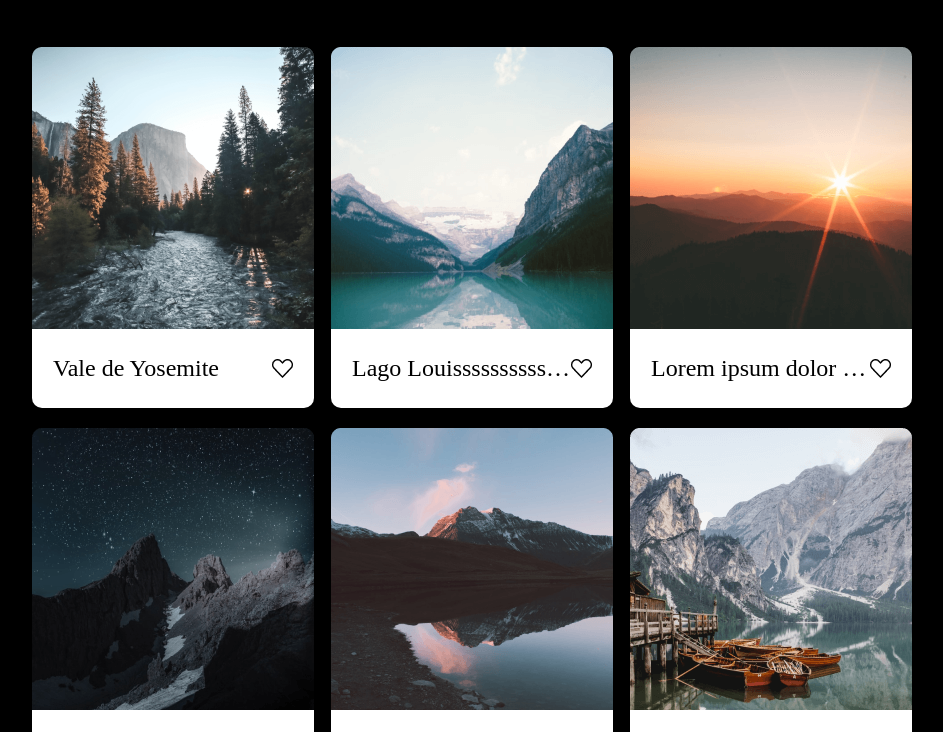
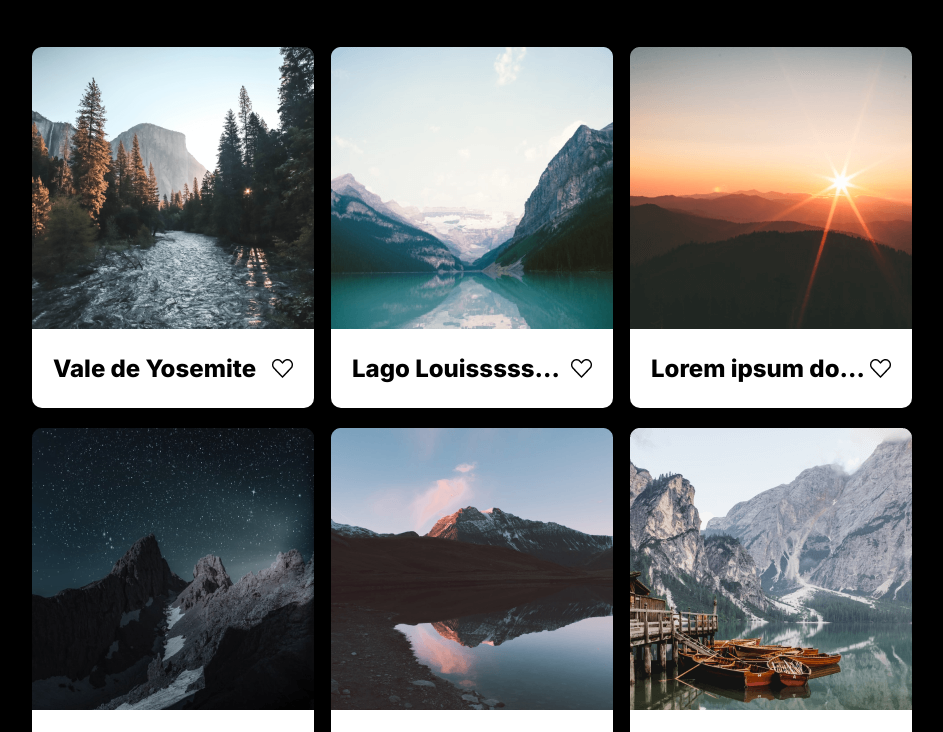
Before and after one commit to CaioFiszuk/web_project_around, a plain HTML site: page index.html in a window 1280 px wide. Shown: the part 296-1028 px from the top of the page, without its empty margins (168-1111 px from the left). Drawn offline with Linux system fonts and the light colour scheme.

Commit message:
Corrige index.css

```diff
--- a/index.html
+++ b/index.html
@@ -174,9 +174,8 @@
         </section>
         <section class="popup">
           <form class="popup__container">
-            <legend class="popup__container__title">Editar perfil</legend>
-
             <fieldset class="popup__container__fieldset">
+              <legend class="popup__container__title">Editar perfil</legend>
               <input
                 type="text"
                 class="popup__container__input"
--- a/pages/index.css
+++ b/pages/index.css
@@ -1,4 +1,5 @@
 @import url("../vendor/normalize.css");
+@import url("../vendor/fonts.css");
 @import url("../blocks/page.css");
 @import url("../blocks/header.css");
 @import url("../blocks/profile.css");
```
